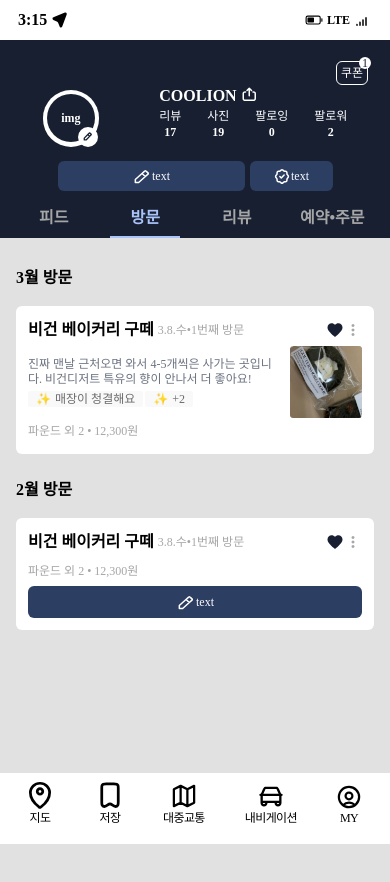
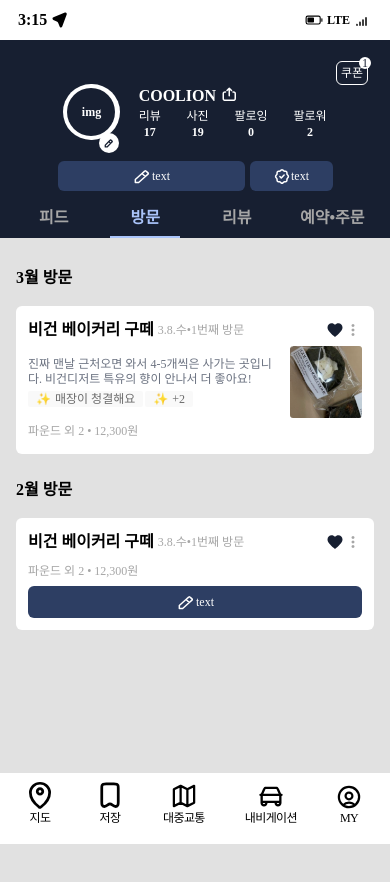
Before and after one commit to seonyeongyoon/lion-place, a plain HTML site: page client/pages/visit/visit.html in a window 390 px wide. Drawn offline with Linux system fonts and the light colour scheme.

Commit message:
profile 영역 수정 - profile 이미지와 계정 영역 반응형 버그 수정

```diff
--- a/client/pages/visit/visit.html
+++ b/client/pages/visit/visit.html
@@ -62,7 +62,7 @@
             </button>
           </div>
           <!-- 이미지 + 계정 정보 컨테이너 -->
-          <div class="grid place-items-center">
+          <div class="grid place-self-center">
             <!-- #프로필 이미지 -->
             <div class="relative pr-[1.1875rem]">
               <div
```
Also changed, not shown: client/pages/theme/themepage.html (+1 -1 lines), client/css/main.css.
